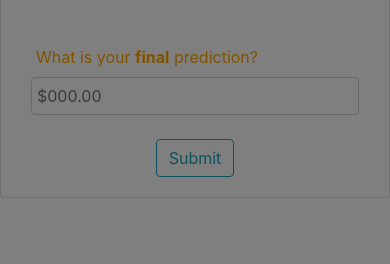
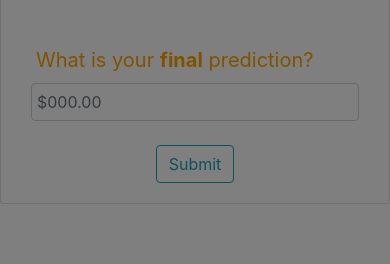
Before and after one commit to HagarHalber/ExperimentOne-, a Flask app: template templates/Final_Prediction_Screen.html in a window 390 px wide. Shown: the part 778-1042 px from the top of the page. Run offline with Flask 2, Linux system fonts and the light colour scheme; the template is opened without the code that fills it, so the values that code supplies are empty; some libraries are stand-ins or nearby versions.

Commit message:
text size

```diff
--- a/templates/Final_Prediction_Screen.html
+++ b/templates/Final_Prediction_Screen.html
@@ -86,7 +86,7 @@
              <div class="card-body">
                 <form action="/End_Question_Screen" method="post">
                  <div class="form-row">
-                  <label class="form-control-label col-md-8" for="Final_pre" style="color: orange">What is your <strong>final</strong> prediction? </label>
+                  <label class="form-control-label col-md-8" for="Final_pre" style="color: orange;font-size: 20px">What is your <strong>final</strong> prediction? </label>
                   <input type="number" class="form-control col-md-2" id="Final_pre" step="any" name="Final_pre" required placeholder="$000.00">
                  </div><br>
                  <div class="form-row justify-content-center">
```
